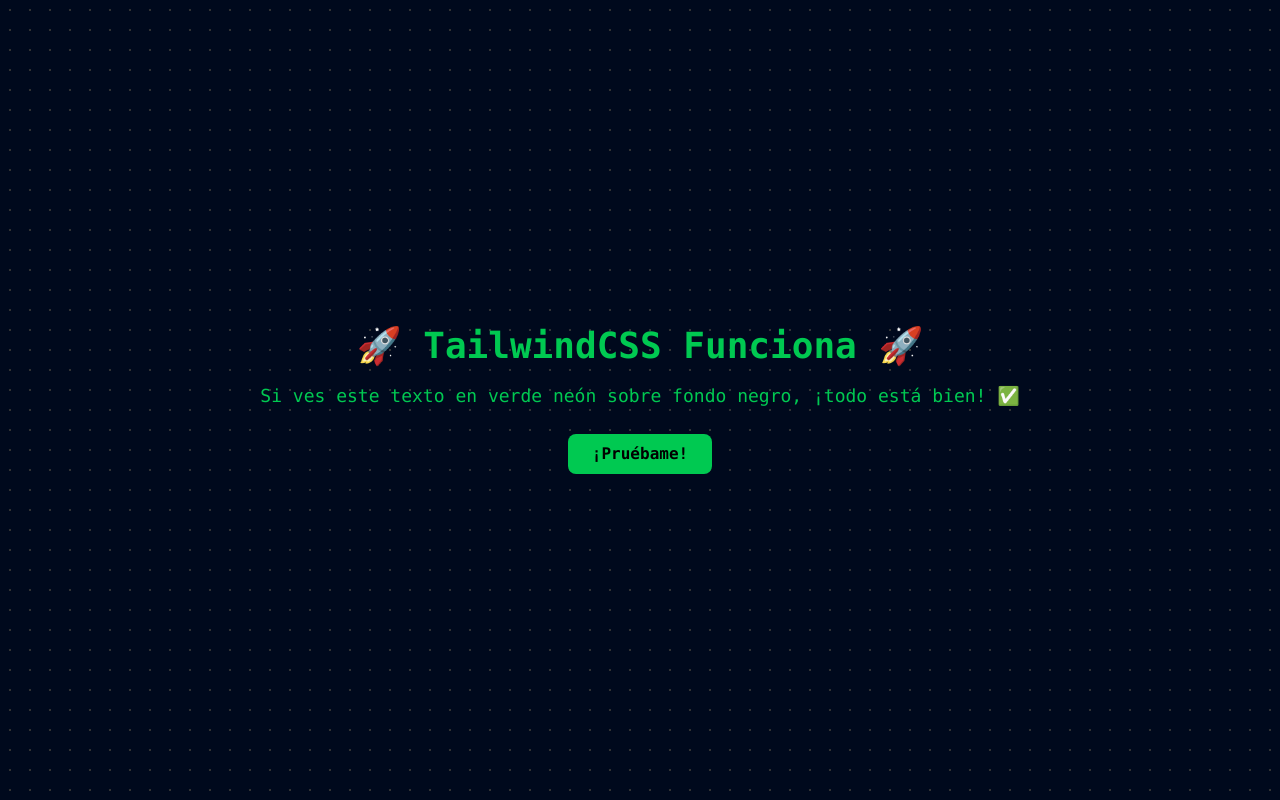
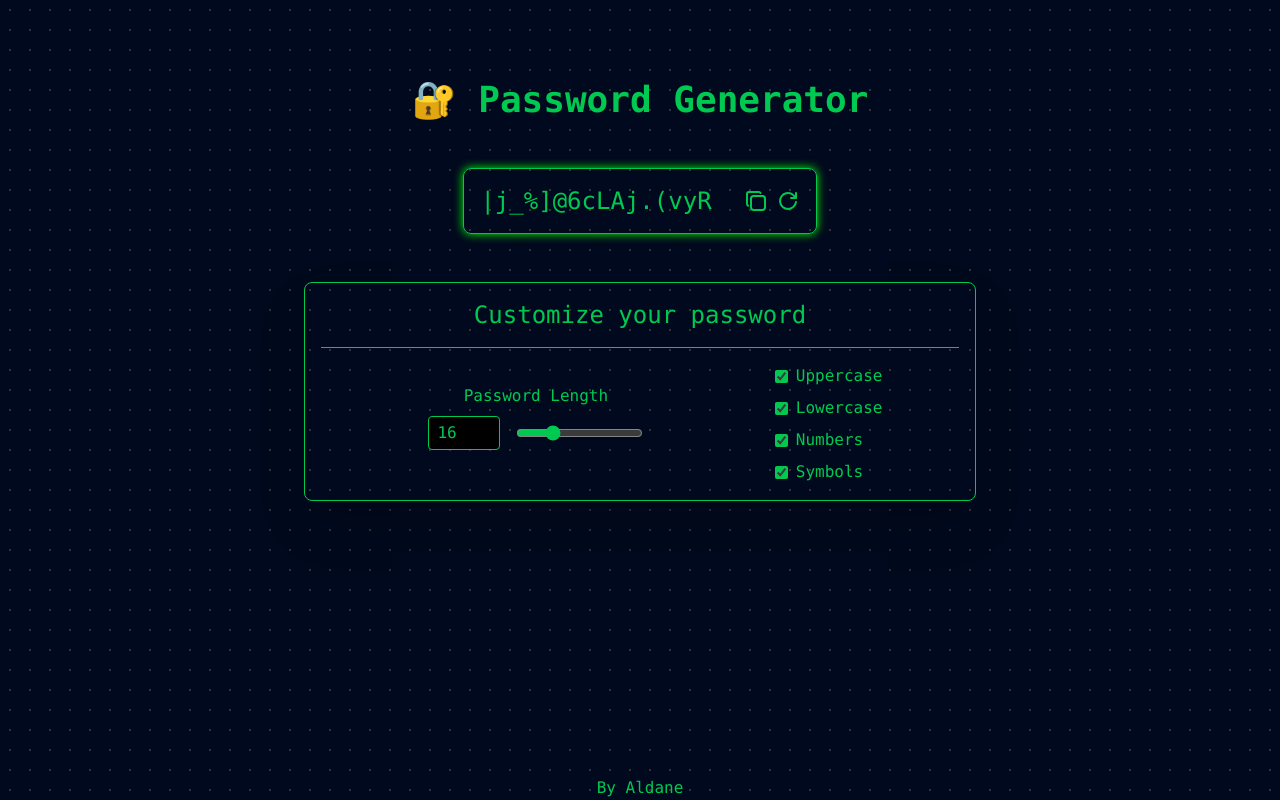
Before and after one commit to AldaneTech/password-generator, an Angular app: page / in a window 1280 px wide. Built offline with nearby package versions, Linux system fonts and the light colour scheme.

Commit message:
first functional version of the password generator app

```diff
--- a/src/app/app.component.html
+++ b/src/app/app.component.html
@@ -1,10 +1,76 @@
-<div class="text-green-500 font-mono h-screen flex flex-col items-center justify-center">
-  <h1 class="text-4xl font-bold">🚀 TailwindCSS Funciona 🚀</h1>
-  <p class="text-lg mt-4">Si ves este texto en verde neón sobre fondo negro, ¡todo está bien! ✅</p>
-  <button class="mt-6 px-6 py-2 bg-green-500 text-black font-bold rounded-lg hover:bg-green-700 transition">
-    ¡Pruébame!
-  </button>
-</div>
+<main class="px-4">
+  <div class="text-green-500 font-mono mt-20 flex flex-col items-center justify-center">
+    <h1 class="text-3xl md:text-4xl font-bold text-center">🔐 Password Generator</h1>
+    <!-- Show password -->
+    <div class="mt-12 text-green-500 font-mono text-2xl p-4 rounded-lg flex items-center justify-between border border-green-500 shadow-[0_0_10px_#00ff00] w-full md:w-auto md:max-w-full overflow-x-auto whitespace-nowrap">
+      <span class="truncate md:truncate-none w-full">{{ password }}</span>
+      <div class="flex gap-2 ml-8">
+        <button (click)="copyToClipboard()" class="hover:text-green-400 transition cursor-pointer">
+          <app-copy-icon></app-copy-icon>
+        </button>
+        <button (click)="generatePassword()" class="hover:text-green-400 transition cursor-pointer">
+          <app-regenerate-icon></app-regenerate-icon>
+        </button>
+      </div>
+    </div>
+  </div>
+
+  <!-- Options -->
+  <div class="mt-12 text-green-500 font-mono text-2xl p-4 rounded-lg border border-green-500 shadow-2xl max-w-2xl mx-auto">
+
+    <h3 class="text-2xl mb-4 flex justify-center">Customize your password</h3>
+    <div class="border-t border-green-500 my-4"></div>
+
+    <div class="flex flex-col sm:flex-row gap-6 text-base">
+
+      <!-- Left: Range -->
+      <div class="flex flex-col gap-2 flex-1 items-center mt-5 basis-[70%]">
+        <label for="length">Password Length </label>
+        <div class="flex items-center gap-4 min-w-1/2">
+          <input type="number" id="length" (ngModelChange)="generatePassword()" [(ngModel)]="passwordLength" min="4" max="50" class="w-1/2 bg-black border border-green-500 text-green-500 px-2 py-1 rounded "/>
+          <input type="range" (ngModelChange)="generatePassword()" [(ngModel)]="passwordLength" min="4" max="50" class="w-full accent-green-500 cursor-pointer"/>
+        </div>
+      </div>
+
+      <!-- Right: options -->
+      <div class="flex flex-col gap-2 flex-1 items-center md:items-start basis-[30%]">
+        <label class="flex items-center gap-2">
+          <input type="checkbox" (ngModelChange)="uppercase()" [(ngModel)]="withUppercase" class="bg-black border border-green-500 accent-green-500 cursor-pointer">
+          <span [ngClass]="withUppercase ? 'text-green-500' : 'text-yellow-400'">
+            Uppercase
+          </span>
+        </label>
+        <label class="flex items-center gap-2">
+          <input type="checkbox" (ngModelChange)="lowercase()" [(ngModel)]="withLowercase" class="bg-black border border-green-500 accent-green-500 cursor-pointer">
+          <span [ngClass]="withLowercase ? 'text-green-500' : 'text-yellow-400'">
+            Lowercase
+          </span>
+        </label>
+        <label class="flex items-center gap-2">
+          <input type="checkbox" (ngModelChange)="numbers()" [(ngModel)]="withNumbers" class="bg-black border border-green-500 accent-green-500 cursor-pointer">
+          <span [ngClass]="withNumbers ? 'text-green-500' : 'text-yellow-400'">
+            Numbers
+          </span>
+        </label>
+        <label class="flex items-center gap-2">
+          <input type="checkbox" (ngModelChange)="symbols()" [(ngModel)]="withSymbols" class="bg-black border border-green-500 accent-green-500 cursor-pointer">
+          <span [ngClass]="withSymbols ? 'text-green-500' : 'text-yellow-400'">
+            Symbols
+          </span>
+        </label>
+      </div>
+
+    </div>
+  </div>
+
+  <div class="absolute inset-x-0 bottom-0">
+    <span class="text-green-500 font-mono flex justify-center">
+      By Aldane
+    </span>
+  </div>
+</main>
+
+
 
 <!-- * * * * * * * * * * * * * * * * * * * * * * * * * * * * * * * * -->
 <!-- * * * * * * * * * * * The content above * * * * * * * * * * * * -->
--- a/src/app/app.component.scss
+++ b/src/app/app.component.scss
@@ -0,0 +1,5 @@
+body, html {
+    margin: 0;
+    padding: 0;
+    overflow-x: hidden;
+  }
--- a/src/app/app.component.ts
+++ b/src/app/app.component.ts
@@ -1,4 +1,4 @@
-import { Component } from '@angular/core';
+import { ChangeDetectorRef, Component, OnChanges, OnInit, SimpleChanges } from '@angular/core';
 
 @Component({
   selector: 'app-root',
@@ -6,6 +6,90 @@
   standalone: false,
   styleUrl: './app.component.scss'
 })
-export class AppComponent {
+export class AppComponent implements OnInit{
+
+  password: string = '';
+  withUppercase: boolean = true;
+  withLowercase: boolean = true;
+  withNumbers: boolean = true;
+  withSymbols: boolean = true;
+  passwordLength: number = 16;
+
   title = 'password-generator';
+
+
+  ngOnInit(): void {
+    this.generatePassword();
+  }
+
+  copyToClipboard() {
+    navigator.clipboard.writeText(this.password).then(() => {
+      alert('Contraseña copiada al portapapeles ✅');
+    }).catch(err => {
+      console.error('Error al copiar:', err);
+    });
+  }
+
+  generatePassword(): void {
+    const uppercase = 'ABCDEFGHIJKLMNOPQRSTUVWXYZ';
+    const lowercase = 'abcdefghijklmnopqrstuvwxyz';
+    const numbers = '0123456789';
+    const symbols = '!@#$%^&*()_+[]{}|;:,.<>?ñÑ';
+
+    let characterPool = '';
+
+    if (this.withUppercase) characterPool += uppercase;
+    if (this.withLowercase) characterPool += lowercase;
+    if (this.withNumbers) characterPool += numbers;
+    if (this.withSymbols) characterPool += symbols;
+
+    if (!characterPool) {
+      this.password = '⚠️ No character types selected.';
+      return;
+    }
+
+    let generated = '';
+    for (let i = 0; i < this.passwordLength; i++) {
+      const randomIndex = Math.floor(Math.random() * characterPool.length);
+      generated += characterPool[randomIndex];
+    }
+
+    this.password = generated;
+  }
+
+  uppercase(){
+    this.withUppercase = !this.withUppercase;
+    if(!this.atLeastOneChecked()){
+      this.withLowercase = true;
+    }
+    this.generatePassword();
+  }
+
+  lowercase(){
+    this.withLowercase = !this.withLowercase;
+    if(!this.atLeastOneChecked()){
+      this.withNumbers = true;
+    }
+    this.generatePassword();
+  }
+
+  numbers(){
+    this.withNumbers = !this.withNumbers;
+    if(!this.atLeastOneChecked()){
+      this.withSymbols = true;
+    }
+    this.generatePassword();
+  }
+
+  symbols(){
+    this.withSymbols = !this.withSymbols;
+    if(!this.atLeastOneChecked()){
+      this.withUppercase = true;
+    }
+    this.generatePassword();
+  }
+
+  atLeastOneChecked(): boolean {
+    return this.withUppercase || this.withLowercase || this.withNumbers || this.withSymbols;
+  }
 }
--- /dev/null
+++ b/src/app/icons/copy-icon/copy-icon.component.html
@@ -0,0 +1,8 @@
+<svg xmlns="http://www.w3.org/2000/svg" width="24" height="24"
+     viewBox="0 0 24 24" fill="none" stroke="currentColor"
+     stroke-width="2" stroke-linecap="round" stroke-linejoin="round"
+     class="icon icon-tabler icons-tabler-outline icon-tabler-copy">
+  <path stroke="none" d="M0 0h24v24H0z" fill="none"/>
+  <path d="M7 7m0 2.667a2.667 2.667 0 0 1 2.667 -2.667h8.666a2.667 2.667 0 0 1 2.667 2.667v8.666a2.667 2.667 0 0 1 -2.667 2.667h-8.666a2.667 2.667 0 0 1 -2.667 -2.667z" />
+  <path d="M4.012 16.737a2.005 2.005 0 0 1 -1.012 -1.737v-10c0 -1.1 .9 -2 2 -2h10c.75 0 1.158 .385 1.5 1" />
+</svg>
--- /dev/null
+++ b/src/app/icons/regenerate-icon/regenerate-icon.component.html
@@ -0,0 +1 @@
+<svg  xmlns="http://www.w3.org/2000/svg"  width="24"  height="24"  viewBox="0 0 24 24"  fill="none"  stroke="currentColor"  stroke-width="2"  stroke-linecap="round"  stroke-linejoin="round"  class="icon icon-tabler icons-tabler-outline icon-tabler-reload"><path stroke="none" d="M0 0h24v24H0z" fill="none"/><path d="M19.933 13.041a8 8 0 1 1 -9.925 -8.788c3.899 -1 7.935 1.007 9.425 4.747" /><path d="M20 4v5h-5" /></svg>
--- a/src/index.html
+++ b/src/index.html
@@ -2,7 +2,7 @@
 <html lang="en">
 <head>
   <meta charset="utf-8">
-  <title>PasswordGenerator</title>
+  <title>Password Generator</title>
   <base href="/">
   <meta name="viewport" content="width=device-width, initial-scale=1">
   <link rel="icon" type="image/x-icon" href="favicon.ico">
```
Also changed, not shown: src/app/app.module.ts (+8 -3 lines), src/app/icons/copy-icon/copy-icon.component.ts (added, +11 -0 lines), src/app/icons/regenerate-icon/regenerate-icon.component.ts (added, +11 -0 lines), src/app/icons/copy-icon/copy-icon.component.scss (added), src/app/icons/regenerate-icon/regenerate-icon.component.scss (added), 2 other files (tests, documents, lock files or other folders).
